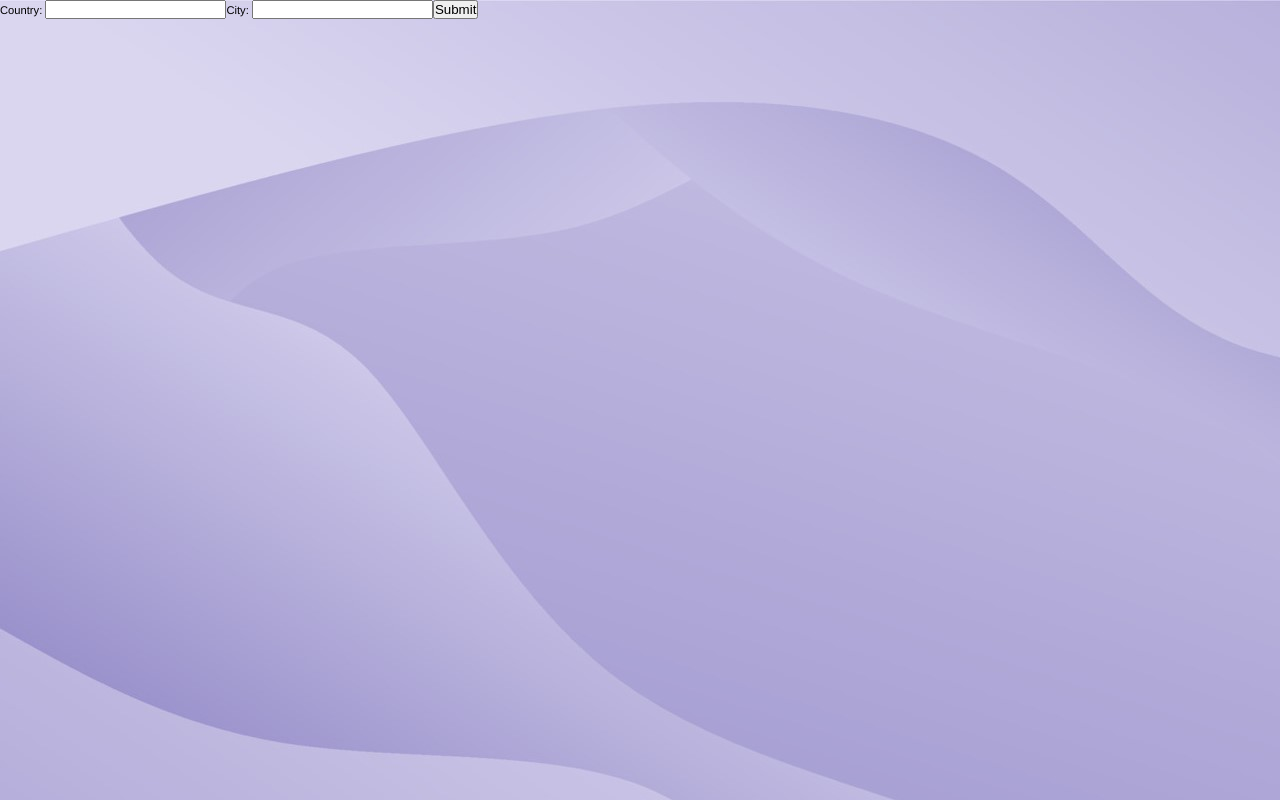
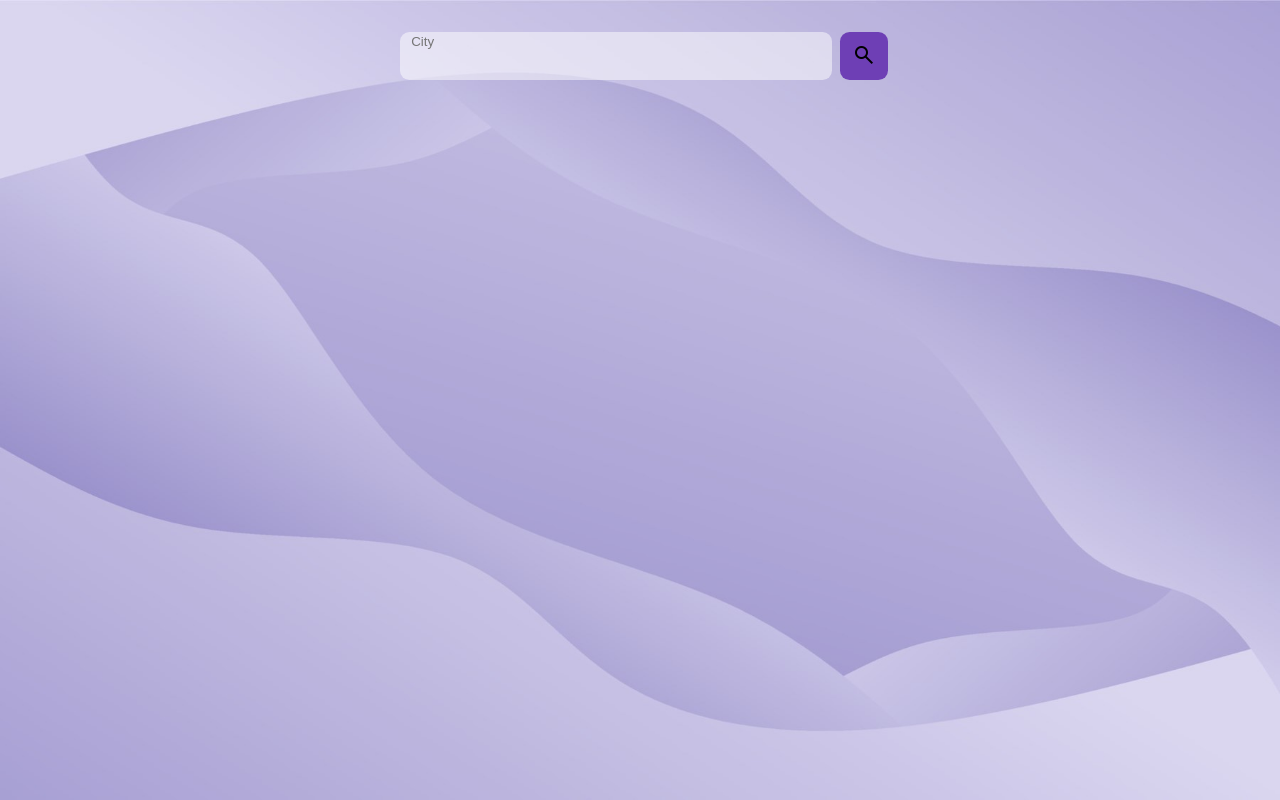
Before and after one commit to jarethtan/weather-app, a Next.js app: page / in a window 1280 px wide. Built offline with nearby package versions, Linux system fonts and the light colour scheme.

Commit message:
feat: implemented localstorage

```diff
--- a/src/components/form/Form.module.css
+++ b/src/components/form/Form.module.css
@@ -0,0 +1,40 @@
+.container {
+  margin: 2rem auto 0 auto;
+  width: 30rem;
+}
+
+.cityInput {
+  width: 90%;
+  height: 3rem;
+  border-radius: 0.6rem;
+  background-color: rgb(255, 255, 255, 0.5);
+  padding: 0 0.5rem;
+  border: none;
+  color: black;
+}
+
+.cityInput::-webkit-input-placeholder {
+  transform: translateY(-100%) translateX(0.2rem);
+}
+
+.cityInput:focus {
+  outline: none;
+  cursor: default;
+  color: black;
+  background-color: rgb(255, 255, 255, 0.5);
+}
+
+.subButton {
+  position: absolute;
+  border-radius: 0.6rem;
+  border: none;
+  height: 3rem;
+  width: 3rem;
+  background-color: rgba(110, 63, 181, 255);
+  margin-left: 0.5rem;
+}
+
+.subButton:hover {
+  background-color: rgb(90, 67, 222);
+  cursor: pointer;
+}
--- a/src/components/form/Form.tsx
+++ b/src/components/form/Form.tsx
@@ -1,7 +1,6 @@
 import React, { useState } from "react"
 import style from "./Form.module.css"
 import { useForm, SubmitHandler } from "react-hook-form"
-
 export type WeatherFormFields = {
   country: string
   city: string
@@ -42,18 +41,7 @@ const Form = ({ handleWeatherData }: propType) => {
   }
 
   return (
-    <form onSubmit={handleSubmit(onSubmit)}>
-      <label id="country">Country: </label>
-      <input
-        id="country"
-        {...register("country", {
-          minLength: 3,
-          maxLength: 50,
-          pattern: /^[A-Za-z]+$/i,
-        })}
-      />
-      {errors.country && <span>This field is required</span>}
-      <label id="city">City: </label>
+    <form onSubmit={handleSubmit(onSubmit)} className={style.container}>
       <input
         id="city"
         {...register("city", {
@@ -61,9 +49,13 @@ const Form = ({ handleWeatherData }: propType) => {
           maxLength: 50,
           pattern: /^[A-Za-z]+$/i,
         })}
+        placeholder="City"
+        className={style.cityInput}
       />
-      {errors.city && <span>This field is required</span>}
-      <button type="submit">Submit</button>
+      <button type="submit" className={style.subButton}>
+        <span className="material-symbols-outlined">search</span>
+      </button>
+      {errors.city && <span>Length must be more than 3 and less than 50</span>}
       {error.length !== 0 ? <span>{error}</span> : ""}
     </form>
   )
--- a/src/components/layout/Layout.module.css
+++ b/src/components/layout/Layout.module.css
@@ -1,5 +1,7 @@
 .background {
   background-image: url("../../../public/backgroundImage.jpg");
+  background-repeat: no-repeat;
+  background-size: cover;
   height: 100vh;
   display: flex;
   flex-direction: column;
--- a/src/components/weatherData/History.tsx
+++ b/src/components/weatherData/History.tsx
@@ -1,8 +1,24 @@
-import React from "react"
+import React, { useEffect, useState } from "react"
 import style from "./History.module.css"
 
-const History = () => {
-  return <div className={style.container}>History</div>
+interface propType {
+  time: string
+  country: string
+  countryIcon: string
+}
+
+const History = ({ country, countryIcon, time }: propType) => {
+  // const [data, setData] = useState<Record<string, string> | undefined>(
+  //   undefined
+  // )
+  // setData({ country, countryIcon, date })
+  if (time !== undefined || country !== undefined) {
+    localStorage.setItem(time, JSON.stringify({ country, countryIcon, time }))
+  }
+  const items = { ...localStorage }
+  const entries = Object.values(items)
+  console.log("WHATTTTTTT", entries)
+  return <div className={style.container}>{}</div>
 }
 
 export default History
--- a/src/components/weatherData/Temperature.module.css
+++ b/src/components/weatherData/Temperature.module.css
@@ -4,7 +4,7 @@
   grid-template-rows: 10% 60% 15% 15%;
   width: 6rem;
   font-weight: bold;
-  color: rgb(118, 0, 118);
+  color: rgba(110, 63, 181, 255);
   align-self: flex-end;
 }
 
--- a/src/components/weatherData/WeatherInfo.module.css
+++ b/src/components/weatherData/WeatherInfo.module.css
@@ -1,6 +1,6 @@
 .container {
   width: 30rem;
-  margin: auto;
+  margin: 6rem auto 0 auto;
   position: relative;
   border-radius: 1rem;
   background-color: rgba(255, 255, 255, 0.3);
@@ -31,5 +31,5 @@
 .image {
   position: absolute;
   top: -4rem;
-  right: 0rem;
+  right: -7%;
 }
--- a/src/components/weatherData/WeatherInfo.tsx
+++ b/src/components/weatherData/WeatherInfo.tsx
@@ -13,10 +13,10 @@ const WeatherInfo = ({ weatherData }: propType) => {
   const date = new Date(
     new Date().toLocaleString("en", { timeZone: "Singapore" })
   )
+  const time = date.toLocaleDateString() + " " + date.toLocaleTimeString()
   const temp = (temp: number) => {
     return Math.floor(temp - 273)
   }
-  const time = date.toLocaleDateString() + " " + date.toLocaleTimeString()
   return (
     <div className={style.container}>
       <div className={style.image}>
@@ -44,7 +44,11 @@ const WeatherInfo = ({ weatherData }: propType) => {
         />
       </div>
       <div className={style.historyContainer}>
-        <History />
+        <History
+          country={weatherData.name}
+          countryIcon={weatherData.sys.country}
+          time={time}
+        />
       </div>
     </div>
   )
--- a/src/lib/getWeather.ts
+++ b/src/lib/getWeather.ts
@@ -1,9 +1,7 @@
 const weatherApiKey = process.env.WEATHER_API_KEY
-export const getWeather = async (country?: string, city?: string) => {
+export const getWeather = async (city?: string) => {
   const cityResult = await fetch(
-    `http://api.openweathermap.org/geo/1.0/direct?q=${
-      city !== null ? city : country
-    }&limit=1&appid=${weatherApiKey}`
+    `http://api.openweathermap.org/geo/1.0/direct?q=${city}&limit=1&appid=${weatherApiKey}`
   )
   const cityResponse = await cityResult.json()
   if (cityResponse.length === 0) {
--- a/src/pages/_document.tsx
+++ b/src/pages/_document.tsx
@@ -1,4 +1,4 @@
-import { Html, Head, Main, NextScript } from 'next/document'
+import { Html, Head, Main, NextScript } from "next/document"
 
 export default function Document() {
   return (
--- a/src/pages/api/weather.ts
+++ b/src/pages/api/weather.ts
@@ -6,12 +6,11 @@ export default async function handler(
   res: NextApiResponse
 ) {
   if (req.method === "GET") {
-    const country = req.query.country as string
     const city = req.query.city as string
-    if (country.length === 0 && city.length === 0) {
+    if (city.length === 0) {
       return res.json("both field cannot be empty")
     }
-    const weatherData = await getWeather(country, city)
+    const weatherData = await getWeather(city)
 
     if (typeof weatherData !== "object" && weatherData !== null) {
       return res.json(weatherData)
--- a/src/pages/index.tsx
+++ b/src/pages/index.tsx
@@ -1,9 +1,8 @@
 import Head from "next/head"
 import Layout from "@/components/layout/Layout"
-import { Fragment, useState } from "react"
+import { useState } from "react"
 import Form from "@/components/form/Form"
 import WeatherInfo from "@/components/weatherData/WeatherInfo"
-import History from "@/components/weatherData/History"
 
 export default function Home() {
   const [weatherData, setWeatherData] = useState<
@@ -19,14 +18,16 @@ export default function Home() {
         <meta name="description" content="Weather App" />
         <meta name="viewport" content="width=device-width, initial-scale=1" />
         <link rel="icon" href="/favicon.ico" />
+        <link
+          rel="stylesheet"
+          href="https://fonts.googleapis.com/css2?family=Material+Symbols+Outlined:opsz,wght,FILL,GRAD@48,400,0,0&display=optional"
+        />
       </Head>
       <main>
         <Layout>
           <Form handleWeatherData={handleWeatherData} />
           {weatherData !== undefined ? (
-            <Fragment>
-              <WeatherInfo weatherData={weatherData} />
-            </Fragment>
+            <WeatherInfo weatherData={weatherData} />
           ) : (
             ""
           )}
```
Also changed, not shown: .eslintrc.json.
